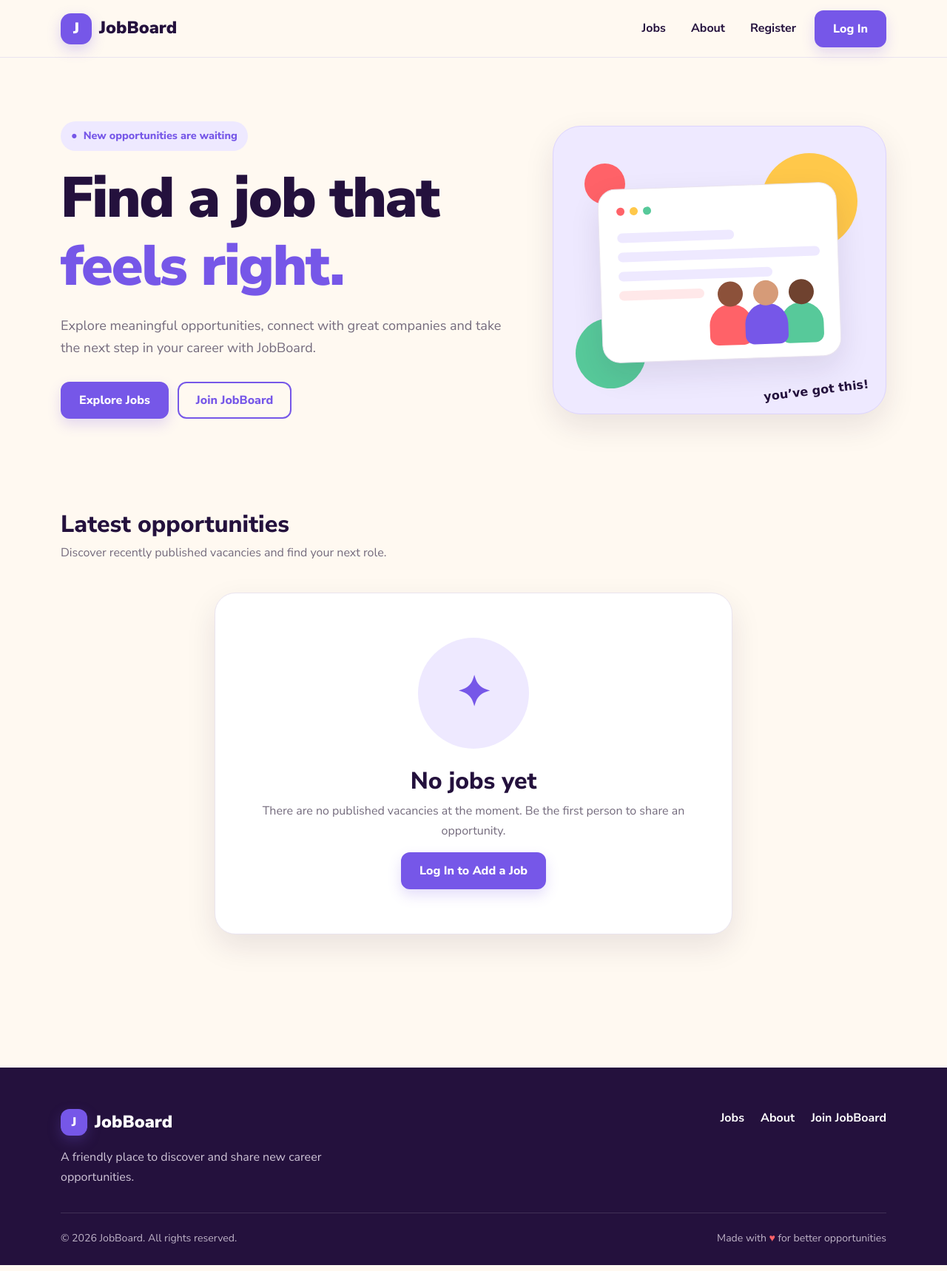
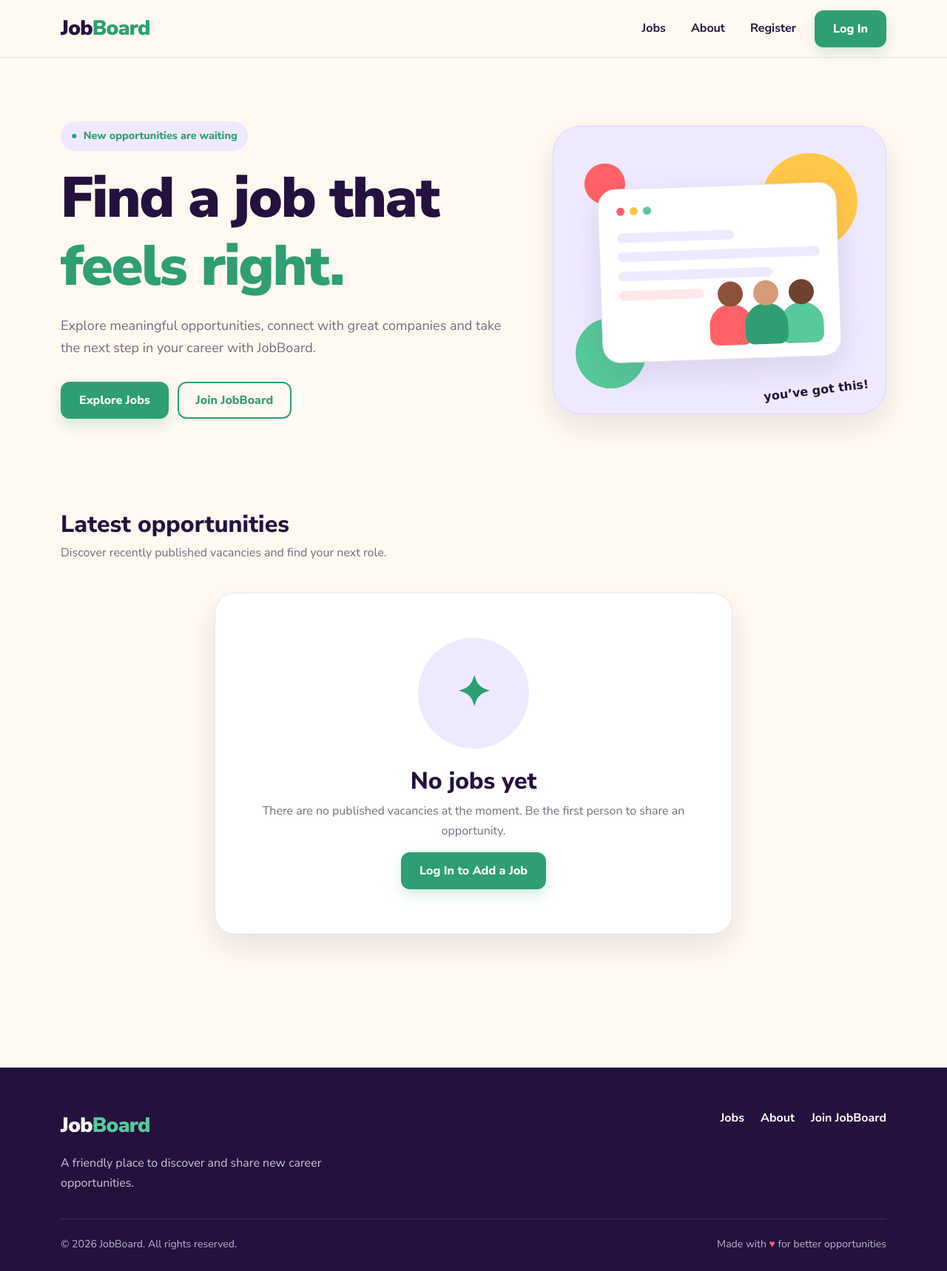
Before and after one commit to Maritashavdia/Final_Project_JobBoard, a Flask app: page / in a window 1280 px wide. Shown: the whole page at 74% size. Run offline with Flask 3, Linux system fonts and the light colour scheme; data that the repository does not hold is empty.

Commit message:
Update JobBoard colors and icons

```diff
--- a/static/css/style.css
+++ b/static/css/style.css
@@ -1,6 +1,6 @@
 :root {
     --dark-plum: #24113D;
-    --purple: #7657E8;
+    --purple: #2F9E73;
     --purple-dark: #6042D0;
     --purple-light: #EEE9FF;
     --coral: #FF6268;
@@ -120,7 +120,7 @@ p {
     justify-content: center;
     font-size: 1.3rem;
     font-weight: 900;
-    box-shadow: 0 7px 18px rgba(118, 87, 232, 0.25);
+    box-shadow: 0 7px 18px rgba(47, 158, 115, 0.25);
 }
 
 .brand-icon-small {
@@ -178,7 +178,7 @@ p {
     background-color: var(--purple);
     border-color: var(--purple);
     color: var(--white);
-    box-shadow: 0 8px 18px rgba(118, 87, 232, 0.20);
+    box-shadow: 0 8px 18px rgba(47, 158, 115, 0.20);
 }
 
 .btn-purple:hover,
@@ -346,7 +346,7 @@ textarea.form-control {
     color: var(--dark-plum);
     background-color: var(--white);
     border-color: var(--purple);
-    box-shadow: 0 0 0 4px rgba(118, 87, 232, 0.13);
+    box-shadow: 0 0 0 4px rgba(47, 158, 115, 0.13);
 }
 
 .form-control::placeholder {
@@ -364,7 +364,7 @@ textarea.form-control {
 
 .form-check-input:focus {
     border-color: var(--purple);
-    box-shadow: 0 0 0 4px rgba(118, 87, 232, 0.13);
+    box-shadow: 0 0 0 4px rgba(47, 158, 115, 0.13);
 }
 
 .invalid-feedback {
@@ -1502,3 +1502,65 @@ textarea.form-control {
         flex-direction: column;
     }
 }
+
+.navbar-brand {
+    display: inline-flex;
+    align-items: center;
+    gap: 0 !important;
+    text-decoration: none;
+    font-size: 1.75rem;
+    font-weight: 900;
+    letter-spacing: -0.8px;
+}
+
+.brand-job {
+    color: #24113D;
+}
+
+.brand-board {
+    color: #2F9E73;
+}
+
+.navbar-brand:hover .brand-board {
+    color: #278461;
+}
+
+
+.footer-brand {
+    display: inline-flex;
+    align-items: center;
+    gap: 0 !important;
+    font-size: 1.75rem;
+    font-weight: 900;
+    letter-spacing: -0.8px;
+    text-decoration: none;
+}
+
+.footer-brand-job {
+    color: #FFFFFF;
+}
+
+.footer-brand-board {
+    color: #57C99A;
+}
+
+.footer-brand:hover .footer-brand-job {
+    color: #FFFFFF;
+}
+
+.footer-brand:hover .footer-brand-board {
+    color: #6ED8AB;
+}
+
+.company-icon {
+    display: flex;
+    align-items: center;
+    justify-content: center;
+    background-color: #2F9E73;
+    color: #FFFFFF;
+}
+
+.company-icon-svg {
+    width: 29px;
+    height: 29px;
+}
--- a/templates/base.html
+++ b/templates/base.html
@@ -50,8 +50,7 @@
                 class="navbar-brand"
                 href="{{ url_for('index') }}"
             >
-                <span class="brand-icon">J</span>
-                <span>JobBoard</span>
+                <span class="brand-job">Job</span><span class="brand-board">Board</span>
             </a>
 
             <button
@@ -173,10 +172,7 @@
                 <a
                     class="footer-brand"
                     href="{{ url_for('index') }}"
-                    >
-                        <span class="brand-icon brand-icon-small">J</span>
-                        <span>JobBoard</span>
-                    </a>
+                ><span class="footer-brand-job">Job</span><span class="footer-brand-board">Board</span></a>
 
                 <p class="footer-description">
                     A friendly place to discover and share
```
Also changed, not shown: templates/index.html (+26 -2 lines), static/profile_pics/default.svg. Lines whose indentation alone changed are shown as unchanged.
